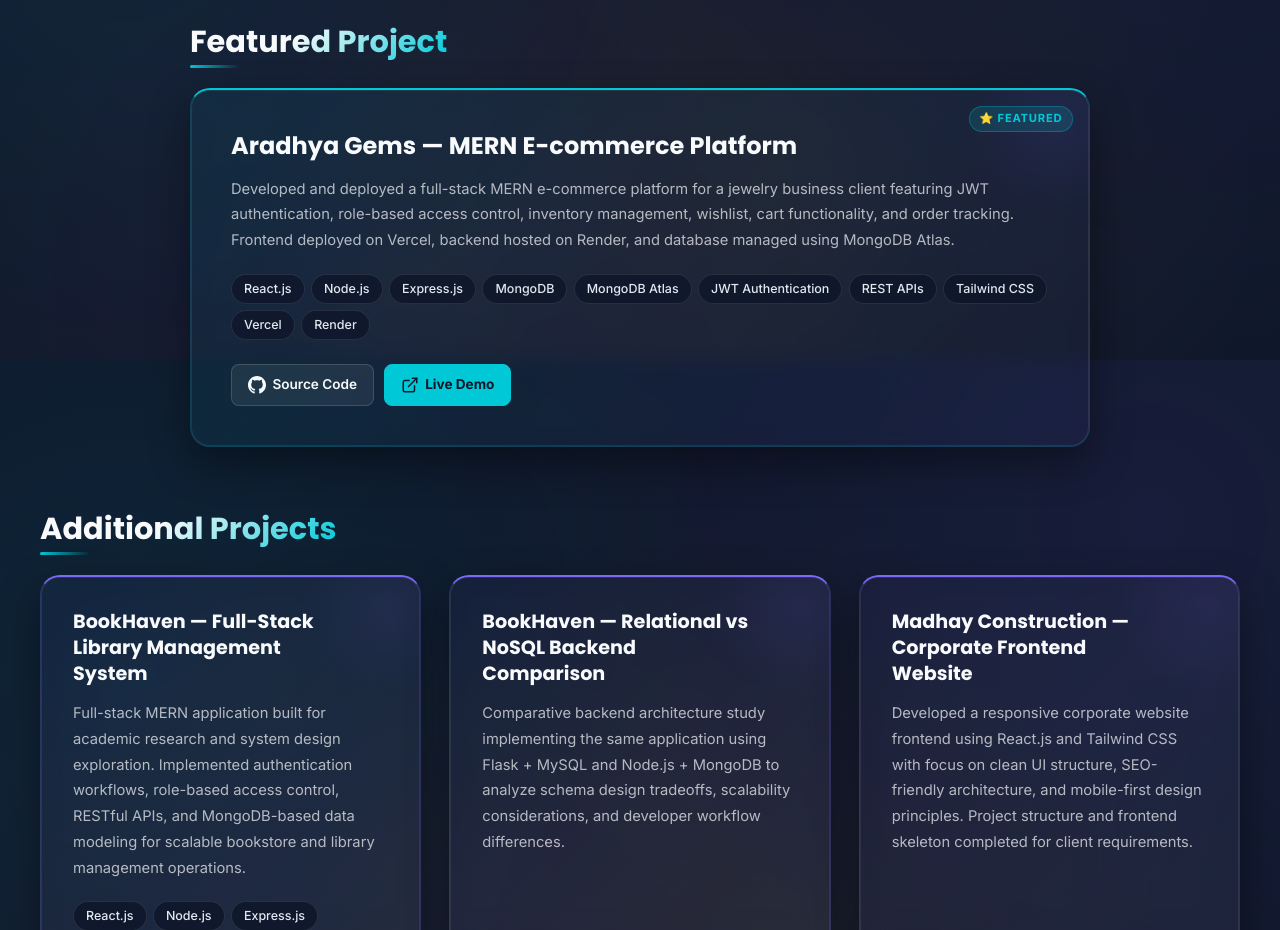
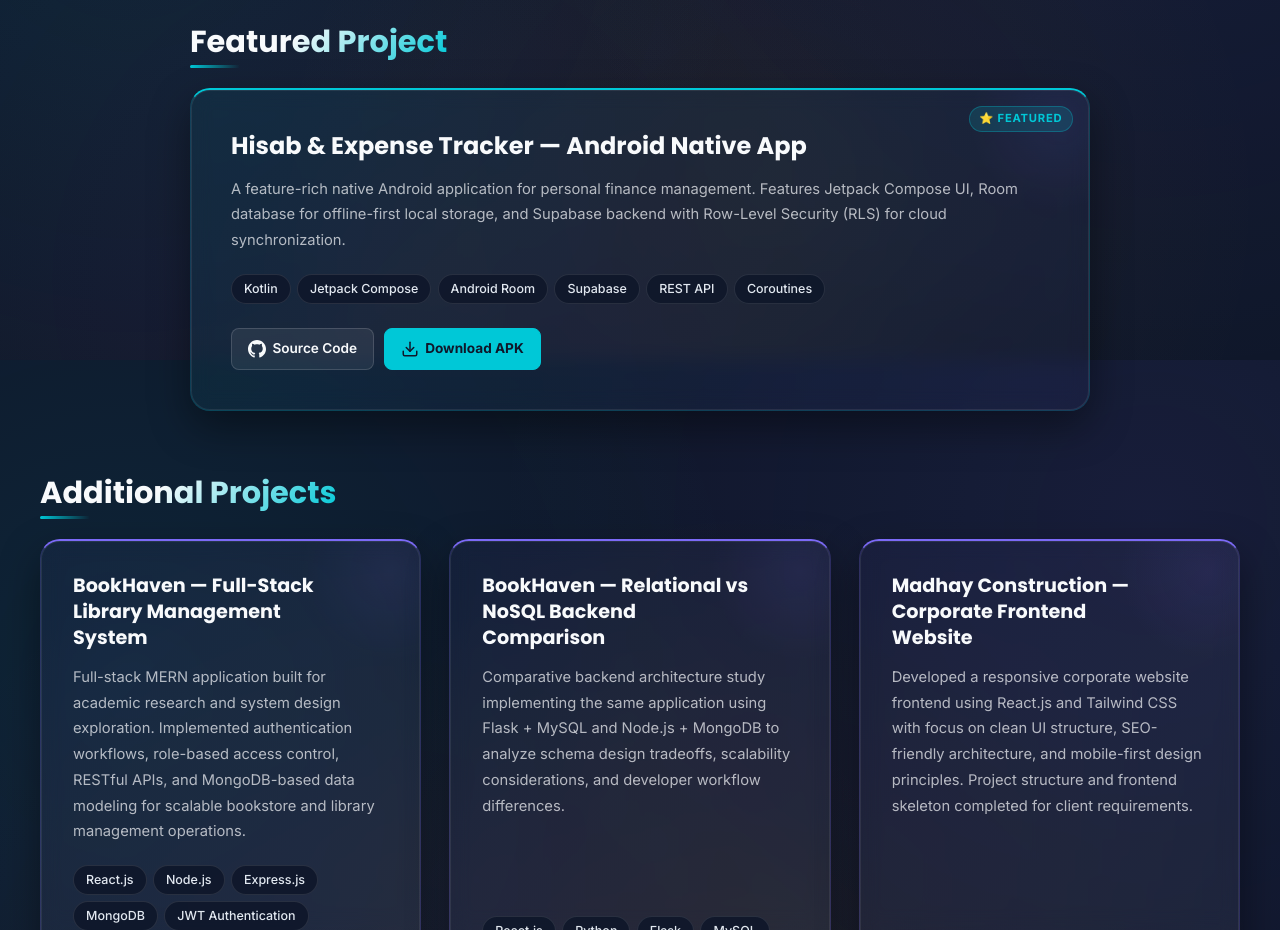
Before and after one commit to JivaniParth/parthsjivani, a React (Vite) app: page /projects in a window 1280 px wide. Shown: the part 1240-2170 px from the top of the page. Built offline with nearby package versions, Linux system fonts and the light colour scheme.

Commit message:
Add Hisab Tracker to portfolio

```diff
--- a/src/components/pages/Projects.jsx
+++ b/src/components/pages/Projects.jsx
@@ -207,6 +207,20 @@
           )}
 
           <div className="demo-btn-wrapper">
+            {project.apkLink ? (
+              <a
+                href={project.apkLink}
+                download
+                className="project-btn demo-btn"
+              >
+                <svg xmlns="http://www.w3.org/2000/svg" width="18" height="18" viewBox="0 0 24 24" fill="none" stroke="currentColor" strokeWidth="2" strokeLinecap="round" strokeLinejoin="round">
+                  <path d="M21 15v4a2 2 0 0 1-2 2H5a2 2 0 0 1-2-2v-4"></path>
+                  <polyline points="7 10 12 15 17 10"></polyline>
+                  <line x1="12" y1="15" x2="12" y2="3"></line>
+                </svg>
+                Download APK
+              </a>
+            ) : (
               <button
                 className={`project-btn demo-btn ${project.isDeployed ? "" : "disabled"}`}
                 disabled={!project.isDeployed}
@@ -234,6 +248,7 @@
                 </svg>
                 Live Demo
               </button>
+            )}
           </div>
           {showTooltip && !project.isDeployed && (
             <span className="tooltip">Not deployed (GitHub only)</span>
@@ -252,6 +267,7 @@
     githubRepo: PropTypes.string.isRequired,
     caseStudyLink: PropTypes.string,
     liveDemoLink: PropTypes.string,
+    apkLink: PropTypes.string,
     isDeployed: PropTypes.bool.isRequired,
   }).isRequired,
   isFeatured: PropTypes.bool.isRequired,
@@ -272,8 +288,22 @@
       githubRepo: "https://github.com/JivaniParth/online-book-store",
       caseStudyLink: "https://github.com/JivaniParth/BookHaven-System-Design-Study",
       liveDemoLink: null,
+      apkLink: null,
       isFeatured: false,
       isDeployed: false,
+    },
+    {
+      id: 5,
+      title: "Hisab & Expense Tracker — Android Native App",
+      description:
+        "A feature-rich native Android application for personal finance management. Features Jetpack Compose UI, Room database for offline-first local storage, and Supabase backend with Row-Level Security (RLS) for cloud synchronization.",
+      techStack: ["Kotlin", "Jetpack Compose", "Android Room", "Supabase", "REST API", "Coroutines"],
+      githubRepo: "https://github.com/JivaniParth/Hisab-and-Expense-Tracker",
+      caseStudyLink: null,
+      liveDemoLink: null,
+      apkLink: "/hisab-tracker.apk",
+      isFeatured: true,
+      isDeployed: true,
     },
     {
       id: 2,
```
Also changed, not shown: 1 other file (tests, documents, lock files or other folders). Lines whose indentation alone changed are shown as unchanged.
